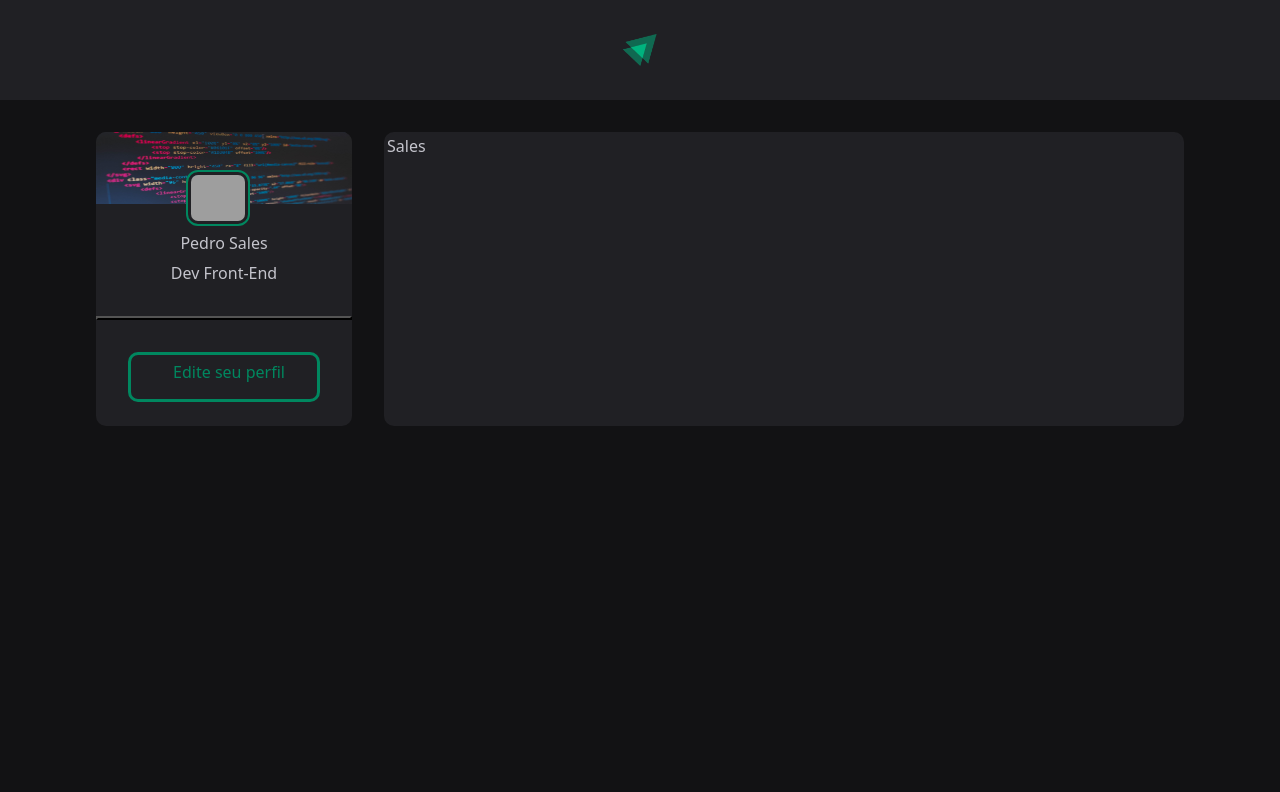
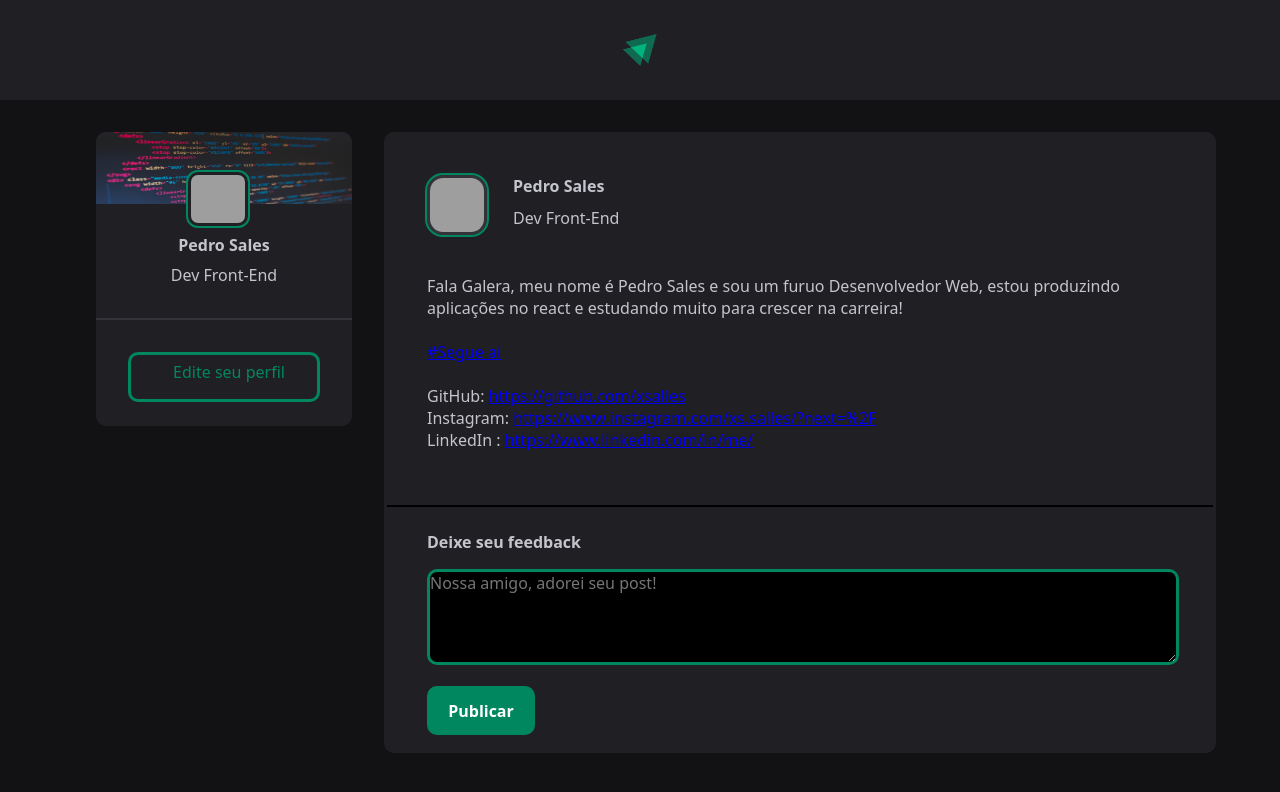
Before and after one commit to xsalles/vite-course, a React (Vite) app: page / in a window 1280 px wide. Shown: the top 792 px of the page. Built offline with nearby package versions, Linux system fonts and the light colour scheme; grey boxes are pictures that could not be loaded.

Commit message:
feat: component post with my social medias. refactored: sideProfileName's font-weight

```diff
--- a/src/components/pattern/composition/post.composition.jsx
+++ b/src/components/pattern/composition/post.composition.jsx
@@ -1,9 +1,44 @@
-import styles from "../../styles.module.css"
+import styles from "../../styles.module.css";
 
-export default function Post(){
-    return(
-        <div className={styles.postContainer}>
-            <h1>Sales</h1>
+export default function Post() {
+  return (
+    <div className={styles.postContainer}>
+      <div className={styles.postName}>
+        <img
+          className={styles.postImageAuthor}
+          src="https://avatars.githubusercontent.com/u/160802244?v=4"
+          alt=""
+        />
+        <div className={styles.postProfile}>
+        <strong className={styles.postProfileName}>Pedro Sales</strong>
+        <p>Dev Front-End</p>
         </div>
-    )
+        </div>
+
+        <div className={styles.postPublication}>
+          <p>
+            Fala Galera, meu nome é Pedro Sales e sou um furuo Desenvolvedor
+            Web, estou produzindo aplicações no react e estudando muito para
+            crescer na carreira!
+            <br />
+            <br />
+            <a href="#">#Segue ai</a>
+            <br />
+            <br />
+            <p>GitHub: <a href="https://github.com/xsalles">https://github.com/xsalles <br /></a>
+               Instagram: <a href="https://www.instagram.com/xs.salles/?next=%2F">https://www.instagram.com/xs.salles/?next=%2F</a> <br />
+               LinkedIn : <a href="https://www.linkedin.com/in/me/">https://www.linkedin.com/in/me/</a></p>
+          </p>
+
+        </div>
+        <div className={styles.postLine}></div>
+        <div className={styles.postFeedback}>
+            <strong className={styles.postTitleFeedback}>Deixe seu feedback</strong>
+
+            <textarea className={styles.postTextArea} placeholder="Nossa amigo, adorei seu post!"></textarea>
+            <button className={styles.postButton}>Publicar</button>
+        </div>
+
+    </div>
+  );
 }
--- a/src/components/pattern/composition/sideBar.composition.jsx
+++ b/src/components/pattern/composition/sideBar.composition.jsx
@@ -7,9 +7,9 @@ export default function SideBar(){
         <div className={styles.sidebarContainer}>
             <img  className={styles.backgroundSide} src={BackgroundSide} alt="" />
             <img className={styles.profileSide} src="https://avatars.githubusercontent.com/u/160802244?v=4" alt="" />
-            <h1>Pedro Sales</h1>
+            <h1 className={styles.sideProfileName}>Pedro Sales</h1>
             <p>Dev Front-End</p>
-            <button className={styles.lineSide}></button>
+            <div className={styles.lineSide}></div>
             <button className={styles.buttonSide}>Edite seu perfil</button>
         </div>
     )
--- a/src/components/styles.module.css
+++ b/src/components/styles.module.css
@@ -33,8 +33,8 @@
     border-radius: 10px ;
     overflow: hidden;
     gap: 8px;
+}
 
-}
 
 .backgroundSide {
     height: 72px;
@@ -53,6 +53,10 @@
     overflow: hidden;
 }
 
+.sideProfileName{
+    font-weight: bold;
+}
+
 .buttonSide{
     border: solid var(--green-500);
     border-radius: 10px;
@@ -68,15 +72,91 @@
     cursor: pointer;
 }
 
+.lineSide{
+    margin-top: 24px;
+    border: 1px solid var(--gray-600);
+    background-color: var(--gray-600);
+}
+
 .postContainer{
-    display: grid;
-    grid-template-columns: 1fr;
+    display: flex;
+    width: 832px;
+    height: 621px;
+    flex-direction: column;
     background-color: var(--gray-800);
     border: solid var(--gray-800);
     border-radius: 10px;
 }
 
-.lineSide{
+.postName{
+    display: flex;
+    width: 250px;
+    height: 100px;
+    margin-top: 40px;
+    gap: 10px;
+}
+
+.postImageAuthor{
+    width: 60px;
+    height: 60px;
+    margin-left: 40px;
+    border: solid var(--gray-600);
+    border-radius: 16px;
+    outline: 2px solid var(--green-500);
+}
+
+.postProfile{
+    display: flex;
+    gap: 10px;
+    flex-direction: column;
+    margin-left: 16px;
+}
+
+.postProfileName{
+    font-weight: bold;
+}
+
+.postPublication{
+    width: 752px;
+    height: 206px;
+    display: flex;
+    margin-left: 40px;
+    border-radius: 10px;
+    margin-bottom: 24px;
+}
+
+.postLine{
+    border: 1px solid black;
+}
+
+.postFeedback{
     margin-top: 24px;
-    background-color: var(--gray-600);
+    margin-left: 40px;
+    justify-content: center;
 }
+
+.postTitleFeedback{
+    font-weight: bold;
+}
+
+.postTextArea{
+    width: 752px;
+    height: 96px;
+    background-color: black;
+    border: solid var(--green-500);
+    border-radius: 10px;
+    margin-top: 16px;
+    color: white;
+}
+
+.postButton{
+    width: 108px;
+    height: 49px;
+    cursor: pointer;
+    background-color: var(--green-500);
+    border: solid var(--green-500);
+    border-radius: 10px;
+    margin-top: 16px;
+    color: white;
+    font-weight: bold;
+}
```
